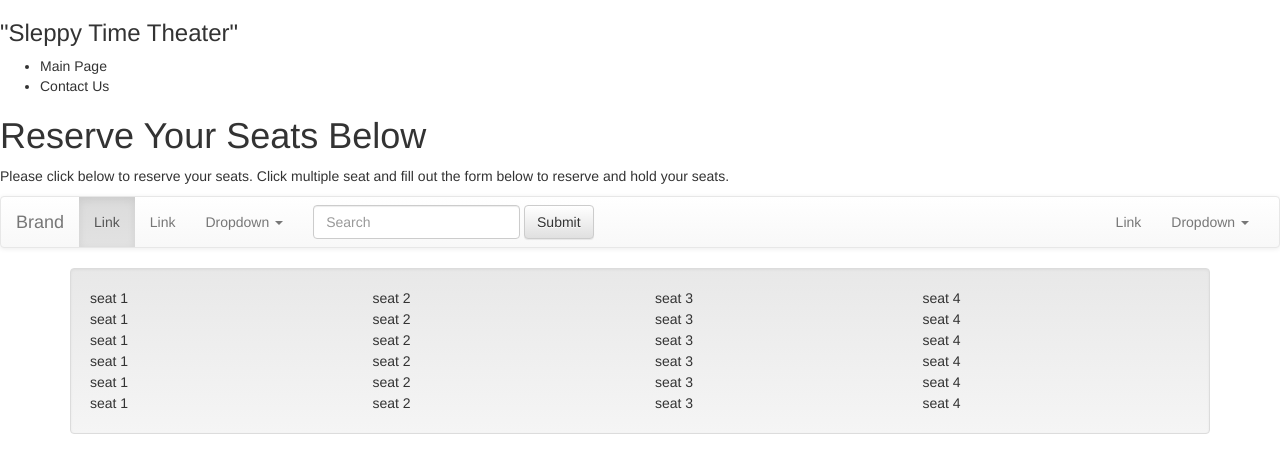
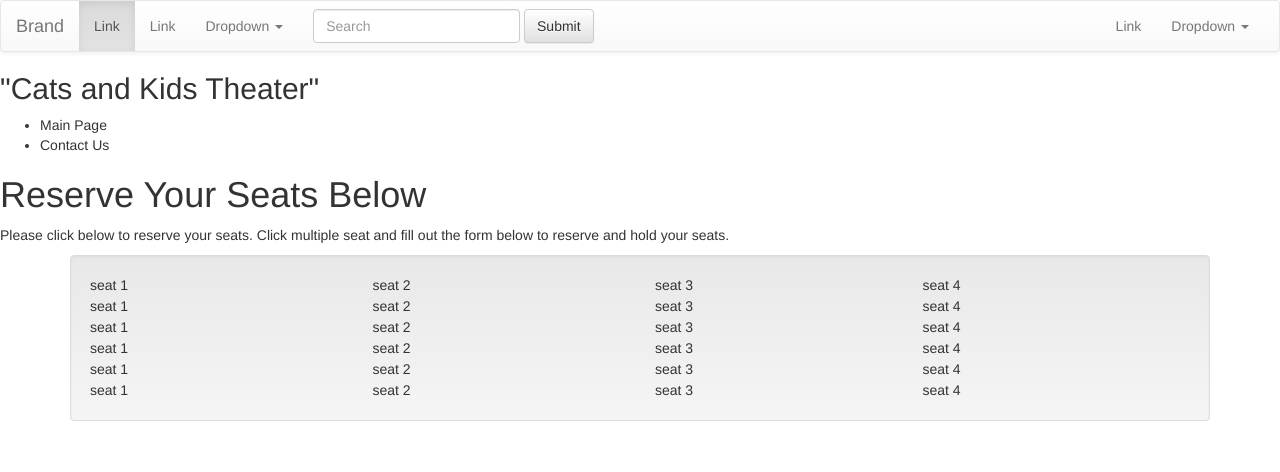
Before and after one commit to raylwalters/lab10, a plain HTML site: page index.html in a window 1280 px wide. Drawn offline with nearby package versions, Linux system fonts and the light colour scheme.

Commit message:
changed name

```diff
--- a/index.html
+++ b/index.html
@@ -12,18 +12,7 @@
 <script src="https://maxcdn.bootstrapcdn.com/bootstrap/3.3.6/js/bootstrap.min.js" integrity="sha384-0mSbJDEHialfmuBBQP6A4Qrprq5OVfW37PRR3j5ELqxss1yVqOtnepnHVP9aJ7xS" crossorigin="anonymous"></script>
 <script src="script.js"></script>
     <meta charset="utf-8">
-    <title>SleepyTime Theater</title>
 
-  <h3>"Sleppy Time Theater"</h3>
-  <ul>
-    <li>Main Page</li>
-    <li>Contact Us </li>
-  </ul>
-
-  </head>
-  <body>
-    <h1>Reserve Your Seats Below</h1>
-    <p>Please click below to reserve your seats. Click multiple seat and fill out the form below to reserve and hold your seats. </p>
 <!-- Navigation bar bootstrap template -->
 <nav class="navbar navbar-default">
 <div class="container-fluid">
@@ -79,7 +68,20 @@
 </div><!-- /.container-fluid -->
 </nav>
 
-<!--Seating chart--->
+<!--Seating chart-->
+ <head>
+ <title>Cats and Kids</title>
+
+  <h2>"Cats and Kids Theater"</h2>
+  <ul>
+    <li>Main Page</li>
+    <li>Contact Us </li>
+  </ul>
+
+  </head>
+  <body>
+    <h1>Reserve Your Seats Below</h1>
+    <p>Please click below to reserve your seats. Click multiple seat and fill out the form below to reserve and hold your seats. </p>
 
 <div class="container">
   <div class = "well">
```
